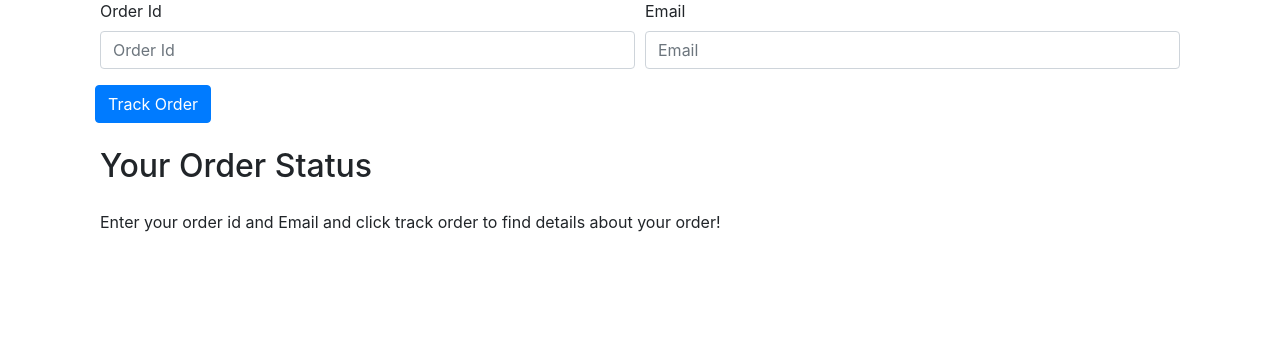
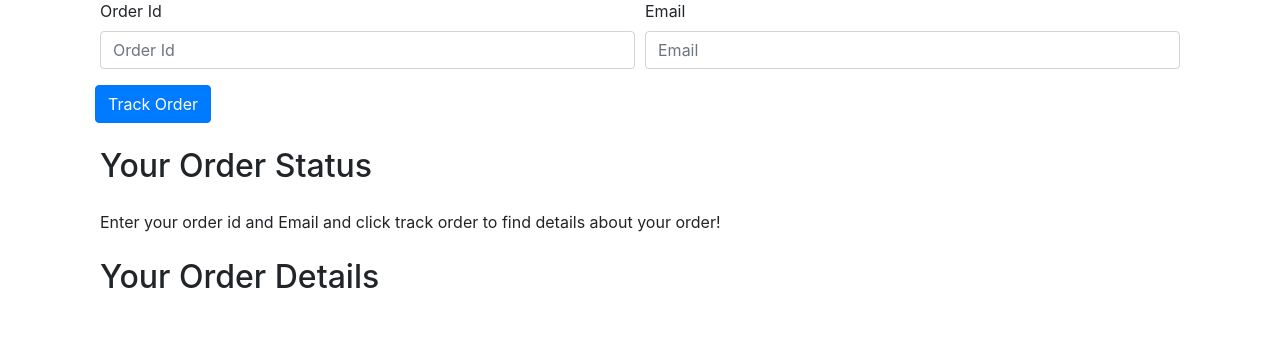
Before and after one commit to KhanAfsar12/E-Commerce-Website, a Django app: page /shop/tracker/ in a window 1280 px wide. Shown: the part 103-465 px from the top of the page. Run offline with Django 5.2, Linux system fonts and the light colour scheme; some libraries are stand-ins or nearby versions.

Commit message:
Displaying Order item in Tracker.

```diff
--- a/mac/shop/templates/shop/tracker.html
+++ b/mac/shop/templates/shop/tracker.html
@@ -25,6 +25,11 @@
                 Enter your order id and Email and click track order to find details about your order!
             </ul>
         </div>
+        <h2>Your Order Details</h2>
+        <div class="my-4">
+            <ul class="list-group" id="citems">
+            </ul>
+        </div>
     </div>
 </div>
 {% endblock %}
@@ -49,9 +54,10 @@ $('#trackerForm').submit(function(event){
 
     .done(function(data){
         console.log(data)
-        updates = JSON.parse(data);
+        data = JSON.parse(data);
+        updates = data[0];
         if(updates.length > 0 & updates!={}){
-        for(i=0; i<updates.length; i++){
+            for(i=0; i<updates.length; i++) {
                 let text = updates[i]['text'];
                 let time = updates[i]['time'];
                 mystr = `<li class="list-group-item d-flex justify-content-between align-items-center">
@@ -66,11 +72,23 @@ $('#trackerForm').submit(function(event){
             Sorry, we are not able to fetch thid order id and email. Make sure to correct order Id and email </li>`
             $('#items').append(mystr);
     }
+<!--    Fill in the order details-->
+cart = JSON.parse(data[1]);
+console.log(cart);
+for(item in cart){
+        let name = cart[item][1];
+        let qty = cart[item][0];
+        mystr = `<li class="list-group-item d-flex justify-content-between align-items-center">
+                        ${name}
+                        <span class="badge badge-primary badge-pill">${qty}</span>
+                    </li>`
+        $('#citems').append(mystr);
+    }
     });
 
     event.preventDefault();
 
-})
+});
 
 </script>
 {% endblock %}
--- a/mac/shop/views.py
+++ b/mac/shop/views.py
@@ -43,7 +43,7 @@ def tracker(request):
                 updates = []
                 for item in update:
                     updates.append({'text': item.update_desc, 'time': item.timestamp})
-                    response = json.dumps(updates, default=str)
+                    response = json.dumps([updates, order[0].items_json], default=str)
                 return HttpResponse(response)
             else:
                 return HttpResponse('{}')
```
Lines whose indentation alone changed are shown as unchanged.
